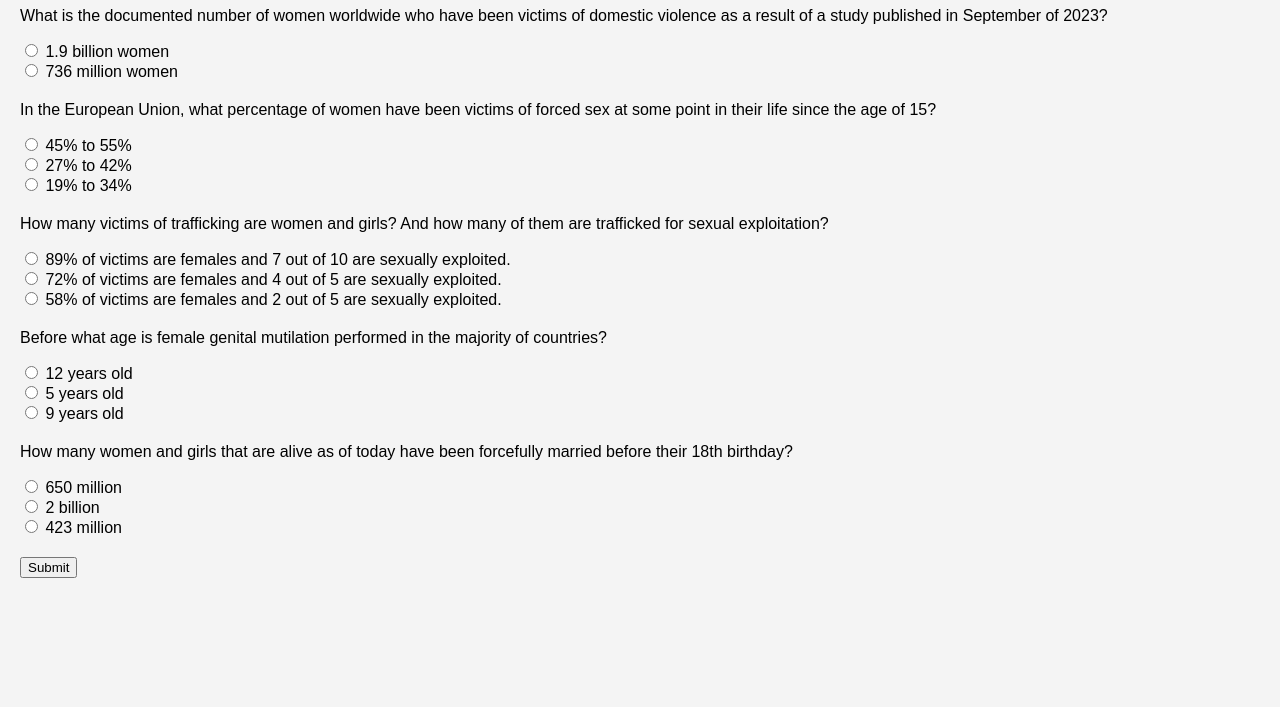
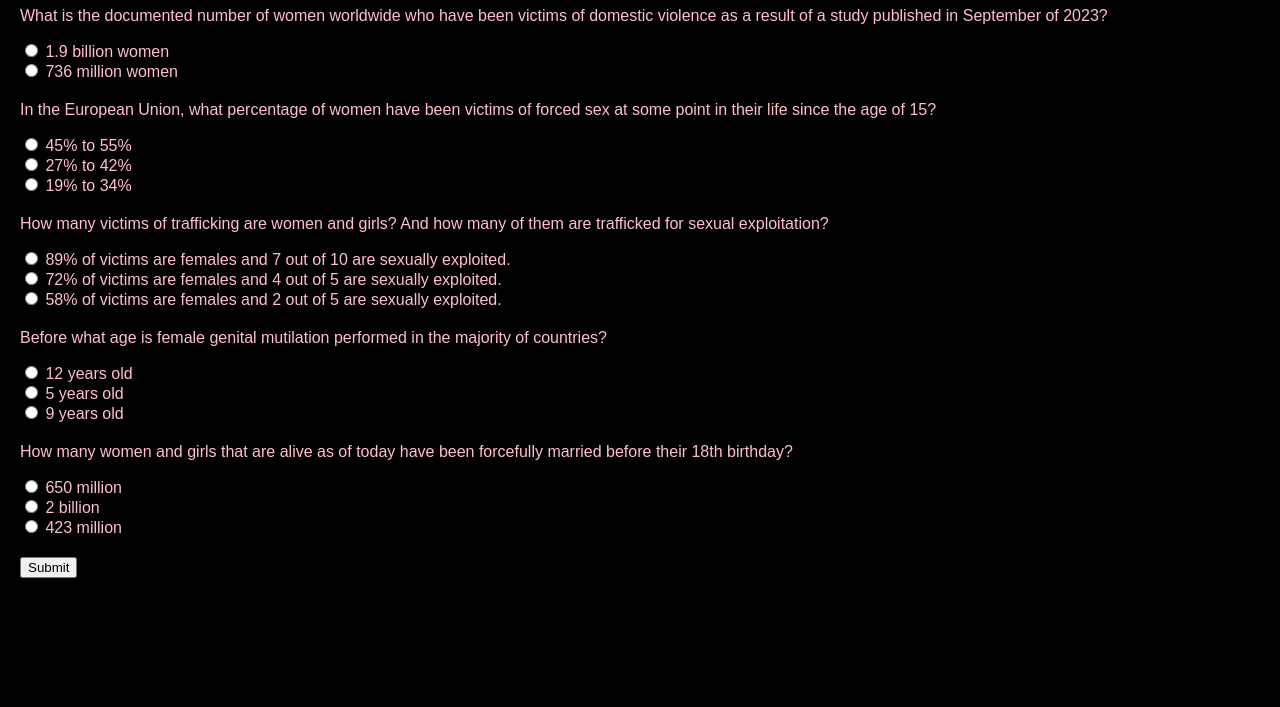
Before and after one commit to fanesoltuz/Readem.md, a plain HTML site: page index.html in a window 1280 px wide. Shown: the part 93-800 px from the top of the page. Drawn offline with Linux system fonts and the light colour scheme.

Commit message:
Update index.html

```diff
--- a/index.html
+++ b/index.html
@@ -9,7 +9,8 @@
             font-family: Arial, sans-serif;
             margin: 0;
             padding: 20px;
-            background-color: #f4f4f4;
+            background-color: #000000;
+            color: #FFC0CB;
         }
 
         h1, h2 {
```
